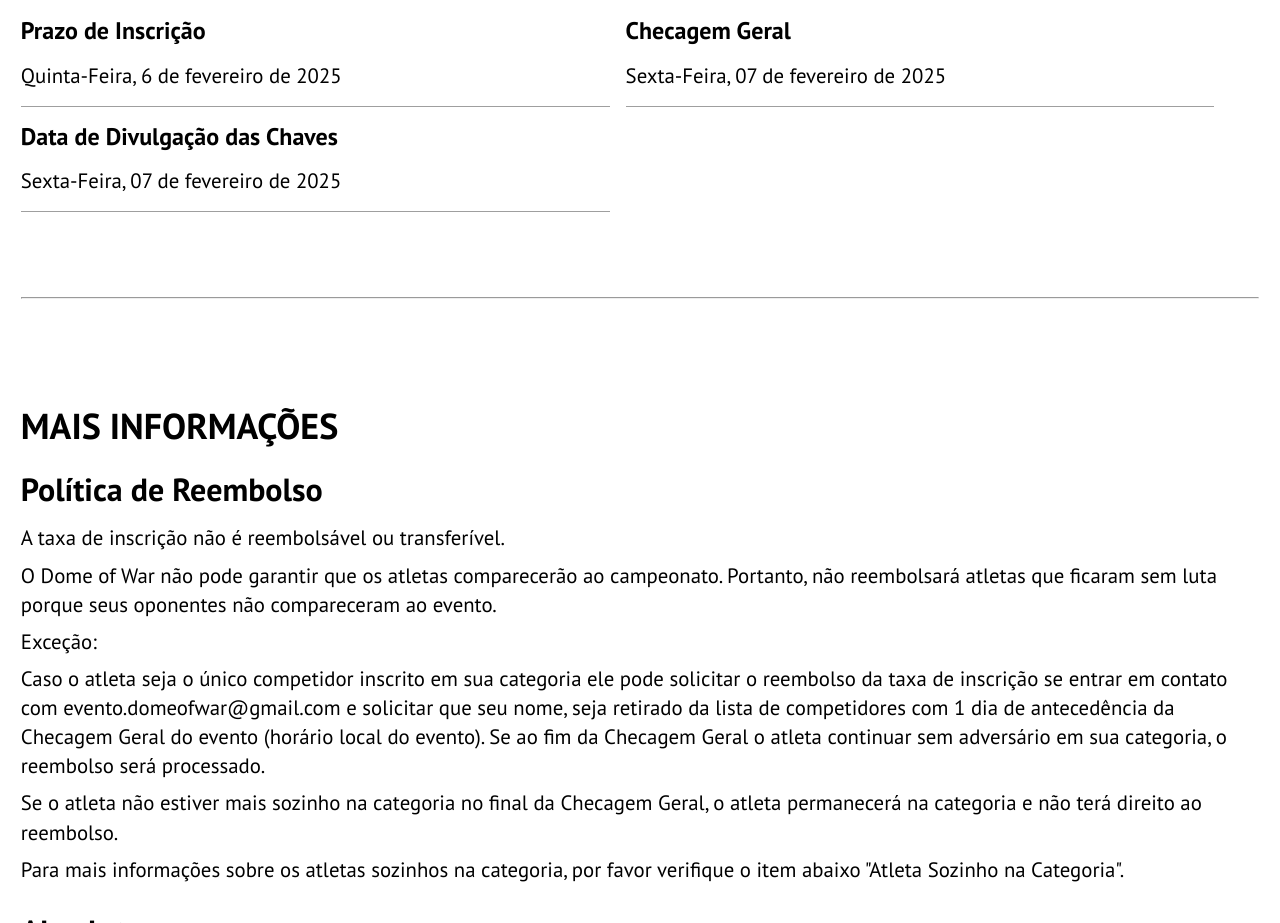
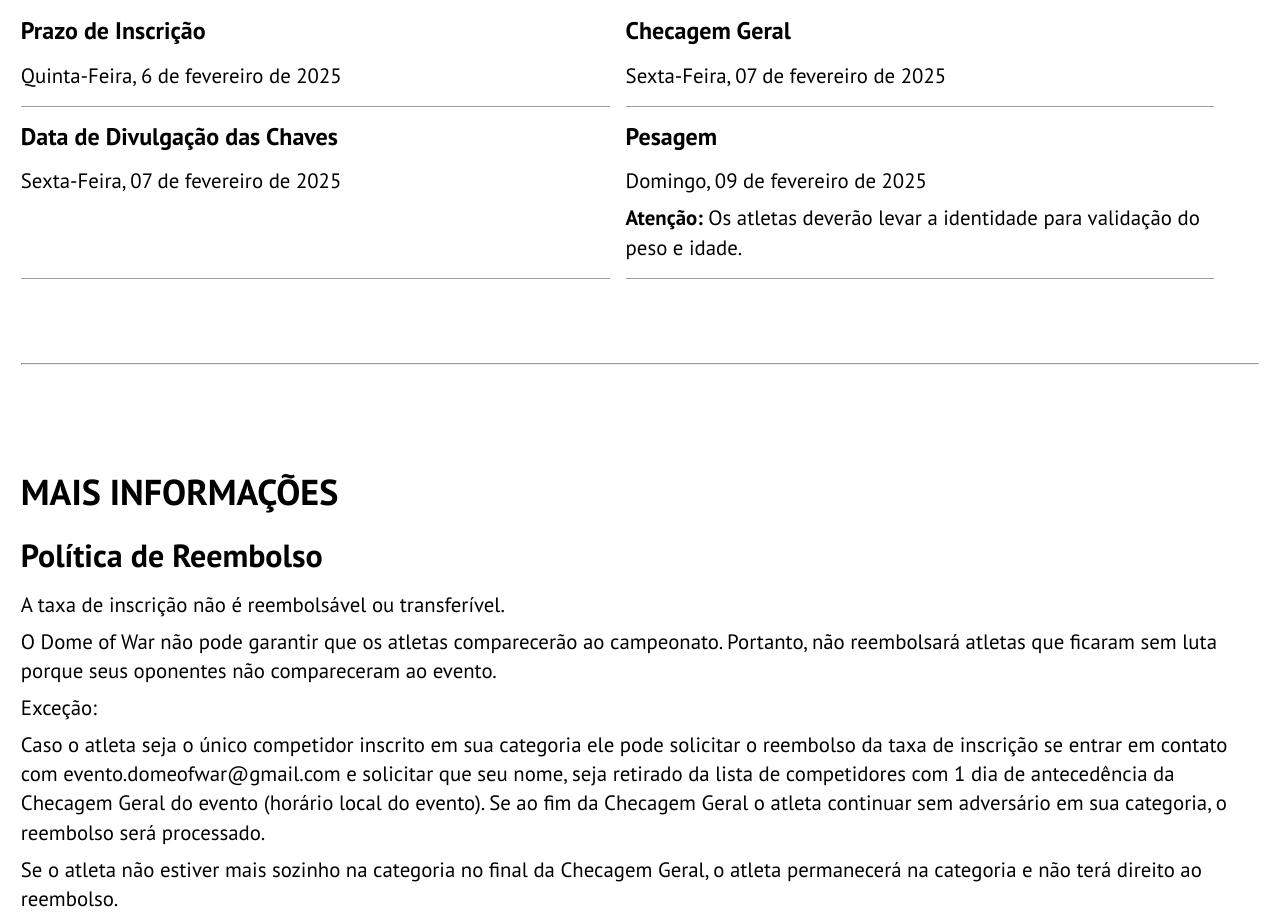
Before and after one commit to Jhonatafs/Dome-of-War, a plain HTML site: page events/dow_jiu_jitsu_1.html in a window 1280 px wide. Shown: the part 1049-1972 px from the top of the page. Drawn offline with Linux system fonts and the light colour scheme.

Commit message:
Update dow_jiu_jitsu_1.html

```diff
--- a/events/dow_jiu_jitsu_1.html
+++ b/events/dow_jiu_jitsu_1.html
@@ -116,6 +116,11 @@
           <div class="notice">
             <h4>Data de Divulgação das Chaves</h4>
             <p>Sexta-Feira, 07 de fevereiro de 2025</p>
+          </div>
+          <div class="notice">
+            <h4>Pesagem</h4>
+            <p>Domingo, 09 de fevereiro de 2025</p>
+            <p><strong>Atenção:</strong> Os atletas deverão levar a identidade para validação do peso e idade.</p>
           </div>
         </div>
       </section>
```
